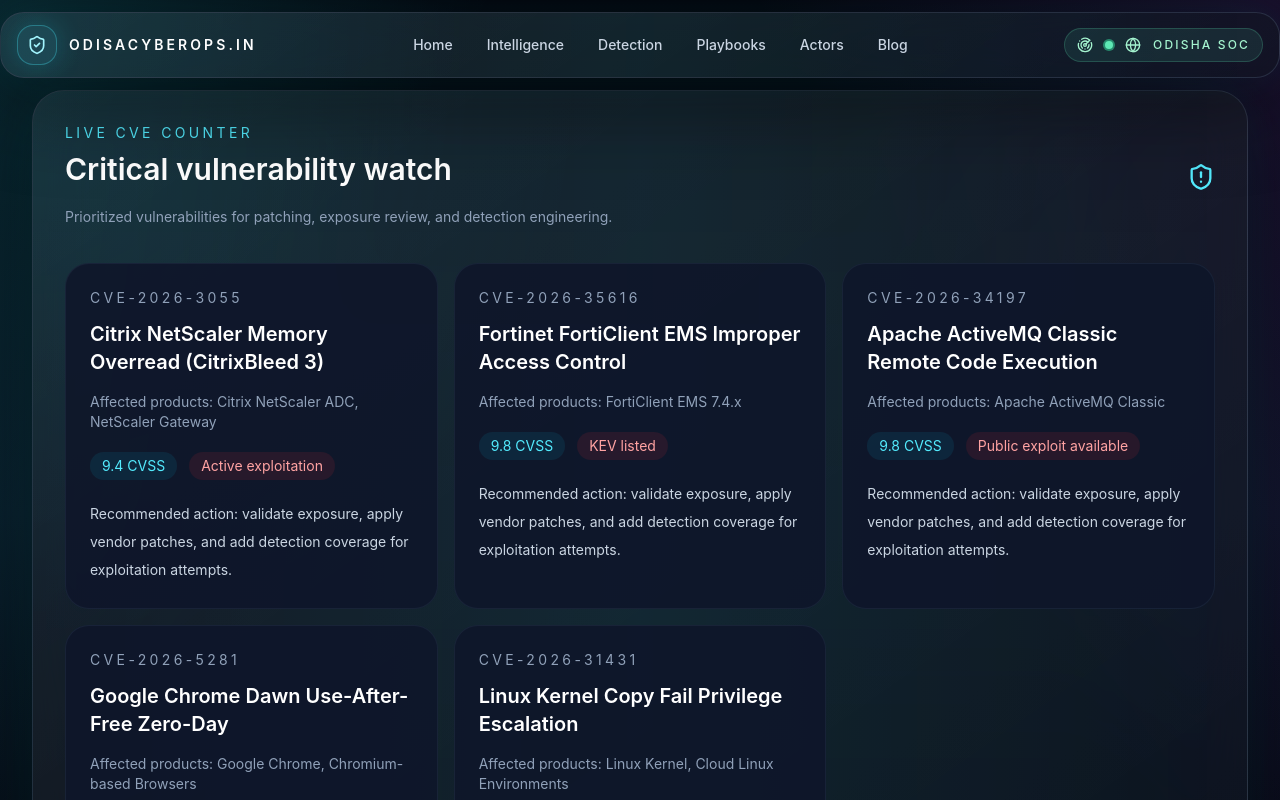
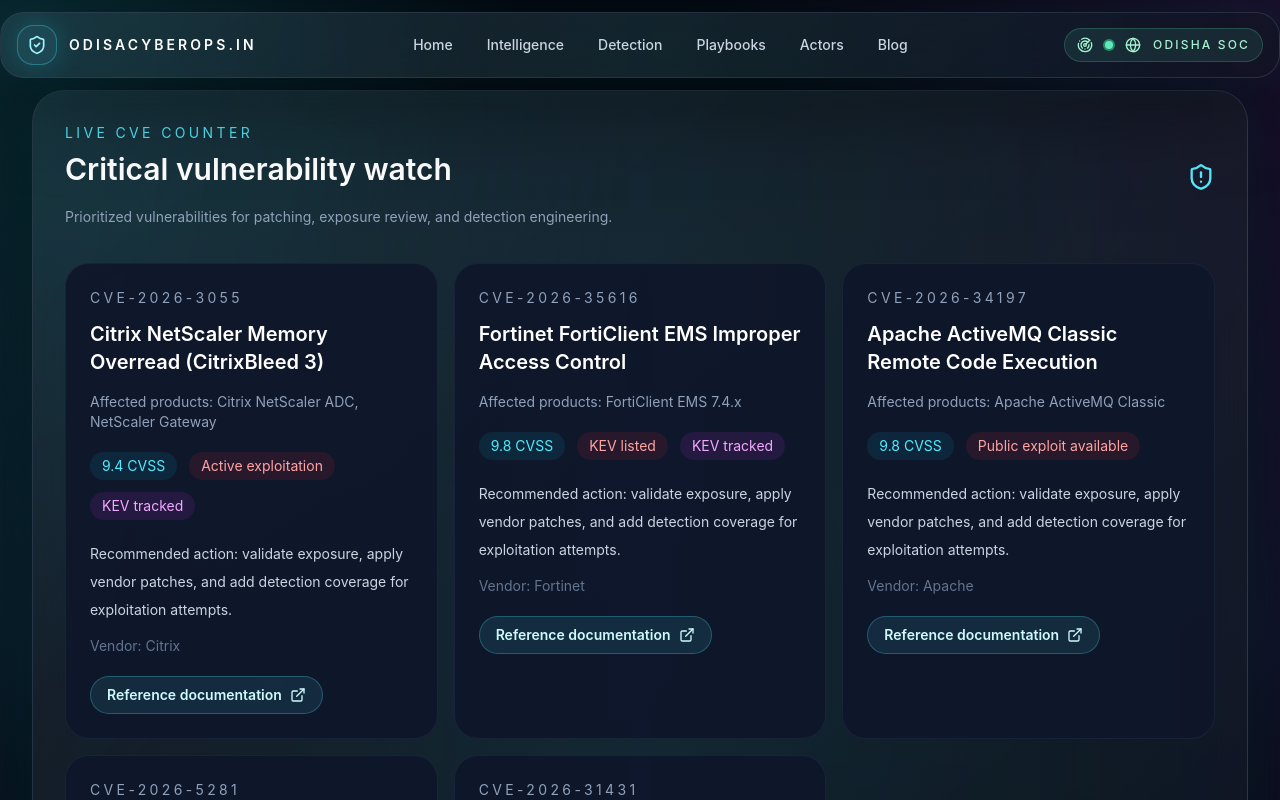
Before and after one commit to Sarthak77777/odishacyberops, a Next.js app: page /cves in a window 1280 px wide. Shown: the top 800 px of the page. Built offline with nearby package versions, Linux system fonts and the light colour scheme.

Commit message:
Fix home navigation and show reference links

```diff
--- a/src/app/cves/page.tsx
+++ b/src/app/cves/page.tsx
@@ -1,4 +1,4 @@
-import { ShieldAlert } from "lucide-react";
+import { ExternalLink, ShieldAlert } from "lucide-react";
 import { recentCves } from "@/lib/data";
 
 export default function CvesPage() {
@@ -28,10 +28,27 @@
             <div className="mt-5 flex flex-wrap items-center gap-3 text-sm">
               <span className="rounded-full bg-cyan-500/10 px-3 py-1 text-cyan-300">{cve.score} CVSS</span>
               <span className="rounded-full bg-red-500/10 px-3 py-1 text-red-300">{cve.status}</span>
+              {"kev" in cve && cve.kev ? (
+                <span className="rounded-full bg-fuchsia-500/10 px-3 py-1 text-fuchsia-300">KEV tracked</span>
+              ) : null}
             </div>
             <p className="mt-5 text-sm leading-7 text-slate-300">
               Recommended action: validate exposure, apply vendor patches, and add detection coverage for exploitation attempts.
             </p>
+            {"vendor" in cve ? (
+              <p className="mt-3 text-sm text-slate-500">Vendor: {cve.vendor}</p>
+            ) : null}
+            {"link" in cve && cve.link ? (
+              <a
+                href={cve.link}
+                target="_blank"
+                rel="noopener noreferrer"
+                className="mt-5 inline-flex items-center gap-2 rounded-full border border-cyan-300/25 bg-cyan-300/10 px-4 py-2 text-sm font-semibold text-cyan-100 transition hover:border-cyan-200/50 hover:bg-cyan-300/15"
+              >
+                Reference documentation
+                <ExternalLink className="h-4 w-4" />
+              </a>
+            ) : null}
           </article>
         ))}
       </div>
--- a/src/app/exploitation/page.tsx
+++ b/src/app/exploitation/page.tsx
@@ -1,4 +1,4 @@
-import { Flame } from "lucide-react";
+import { ExternalLink, Flame } from "lucide-react";
 import { exploitationAlerts } from "@/lib/data";
 
 export default function ExploitationPage() {
@@ -26,6 +26,17 @@
             </div>
             <h2 className="mt-4 text-xl font-semibold text-white">{alert.title}</h2>
             <p className="mt-5 text-sm leading-7 text-slate-300">{alert.action}</p>
+            {"reference" in alert && alert.reference ? (
+              <a
+                href={alert.reference}
+                target="_blank"
+                rel="noopener noreferrer"
+                className="mt-5 inline-flex items-center gap-2 rounded-full border border-fuchsia-300/25 bg-fuchsia-300/10 px-4 py-2 text-sm font-semibold text-fuchsia-100 transition hover:border-fuchsia-200/50 hover:bg-fuchsia-300/15"
+              >
+                Reference documentation
+                <ExternalLink className="h-4 w-4" />
+              </a>
+            ) : null}
           </article>
         ))}
       </div>
--- a/src/app/page.tsx
+++ b/src/app/page.tsx
@@ -82,10 +82,10 @@
           <div className="mx-auto flex w-full max-w-6xl flex-col items-center justify-center gap-8 py-8 text-center lg:py-12">
             <motion.div variants={heroRise} className="space-y-6">
               <StatusPill tone="emerald">Live Odisha Cyber Fusion Center</StatusPill>
-              <div className="space-y-6">
-                <h1 className="mx-auto max-w-6xl text-5xl font-semibold leading-[0.95] tracking-normal text-white sm:text-7xl lg:text-8xl">
+              <div className="space-y-9">
+                <h1 className="mx-auto max-w-6xl text-5xl font-semibold leading-[1.06] tracking-normal text-white sm:text-7xl lg:text-8xl">
                   Odisha Cyber Operations
-                  <span className="block text-gradient-cyber">Threat Intelligence</span>
+                  <span className="mt-2 block text-gradient-cyber sm:mt-3">Threat Intelligence</span>
                 </h1>
                 <p className="mx-auto max-w-3xl text-base leading-8 text-slate-300 sm:text-xl">
                   Advisory aggregation, exploit tracking, incident response triage, and regional cyber awareness.
--- a/src/components/GlobalNav.tsx
+++ b/src/components/GlobalNav.tsx
@@ -13,7 +13,7 @@
 export default function GlobalNav() {
   return (
     <nav className="glass-card sticky top-3 z-40 mx-auto flex w-full max-w-[1440px] flex-wrap items-center justify-between gap-4 rounded-[24px] px-4 py-3">
-      <Link href="/" target="_blank" rel="noopener noreferrer" className="group flex items-center gap-3 text-sm uppercase tracking-[0.22em] text-cyan-200">
+      <Link href="/" className="group flex items-center gap-3 text-sm uppercase tracking-[0.22em] text-cyan-200">
         <span className="relative inline-flex h-10 w-10 items-center justify-center rounded-2xl border border-cyan-300/25 bg-cyan-300/10">
           <ShieldCheck className="h-5 w-5 text-cyan-200" />
           <span className="absolute inset-0 rounded-2xl shadow-[0_0_28px_rgba(38,247,255,0.22)] transition group-hover:shadow-[0_0_42px_rgba(38,247,255,0.34)]" />
@@ -26,8 +26,7 @@
           <Link
             key={item.href}
             href={item.href}
-            target="_blank"
-            rel="noopener noreferrer"
+            {...(item.href === "/" ? {} : { target: "_blank", rel: "noopener noreferrer" })}
             className="whitespace-nowrap rounded-full border border-transparent px-3 py-2 text-sm font-medium text-slate-300 transition hover:border-cyan-300/20 hover:bg-cyan-300/10 hover:text-cyan-100 focus:outline-none focus-visible:ring-2 focus-visible:ring-cyan-300/60"
           >
             {item.label}
```
